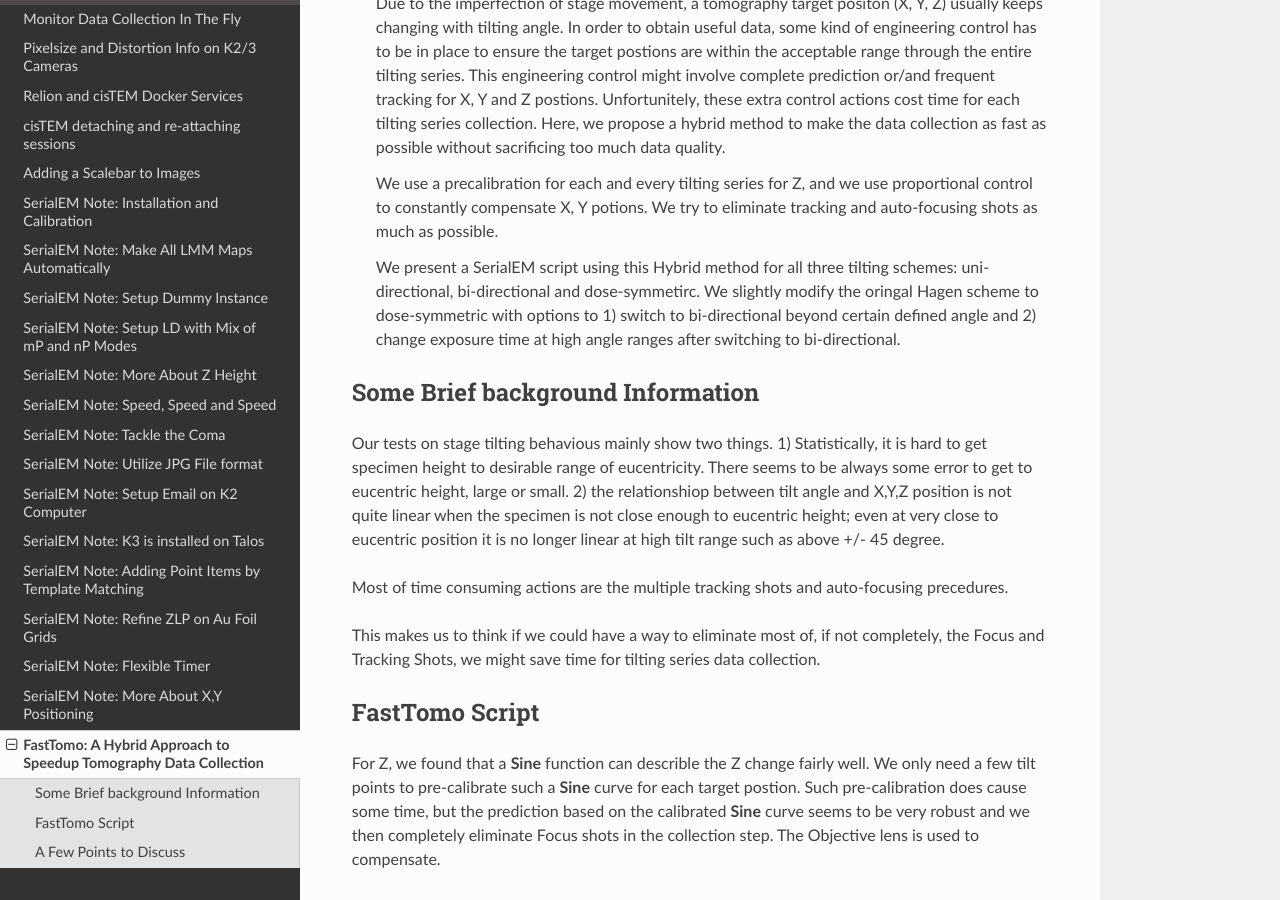
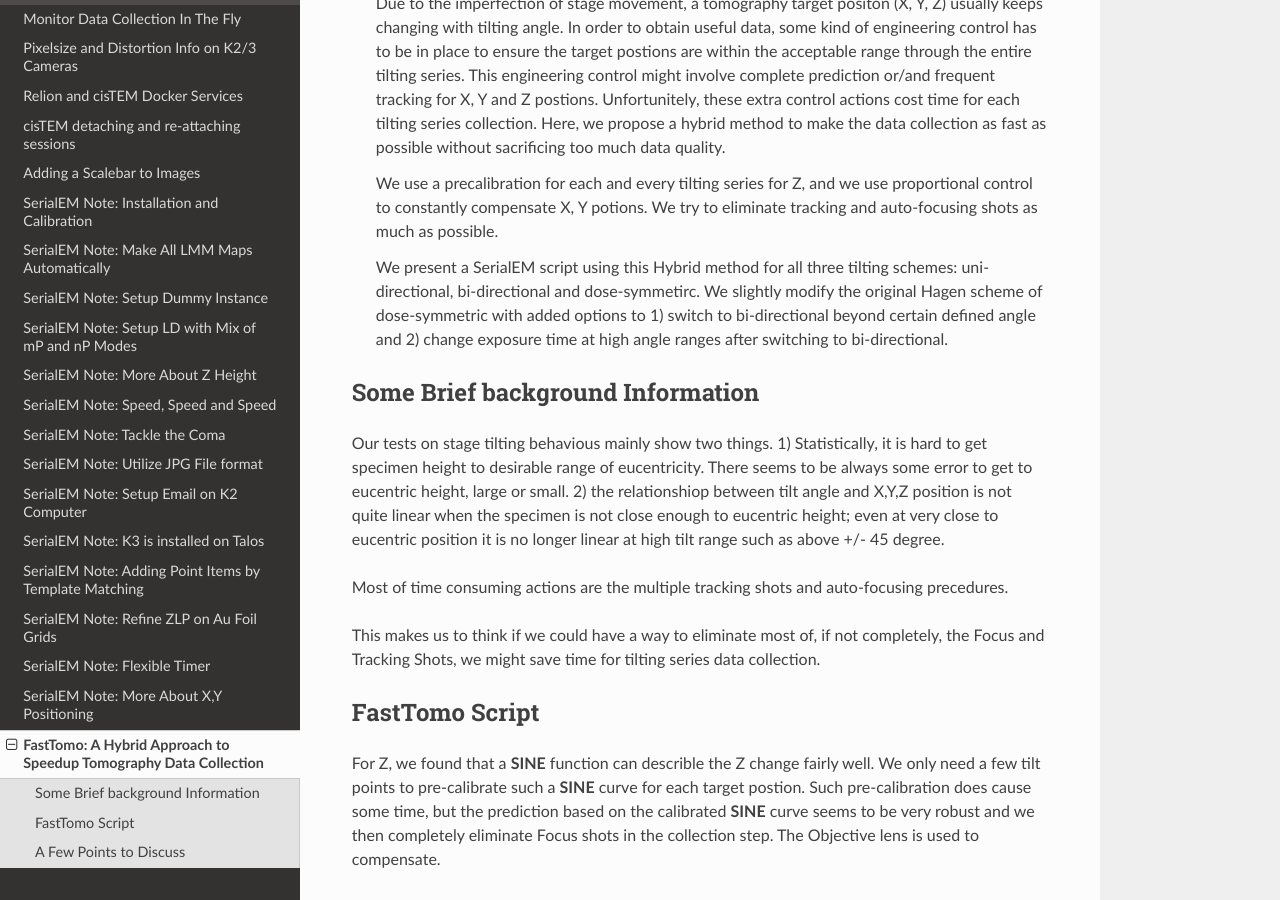
Before and after one commit to xuchen66/sphinx-emdocs, a Sphinx documentation site: the page built from source/fasttomo.rst, in a window 1280 px wide and 900 px high, scrolled down 356 px. Built offline with Sphinx 7.4.7 and the Read the Docs theme 2.0.0, drawn with Linux system fonts in a browser that asks for light colours; pages that are not in the unit, such as notebooks, are missing from menus.

Commit message:
Update fasttomo.rst

```diff
--- a/source/fasttomo.rst
+++ b/source/fasttomo.rst
@@ -22,7 +22,7 @@
       X, Y potions. We try to eliminate tracking and auto-focusing shots as much as possible.
 
       We present a SerialEM script using this Hybrid method for all three tilting schemes: uni-directional, bi-directional and
-      dose-symmetirc. We slightly modify the oringal Hagen scheme to dose-symmetric with options to 1) switch to bi-directional
+      dose-symmetirc. We slightly modify the original Hagen scheme of dose-symmetric with added options to 1) switch to bi-directional
       beyond certain defined angle and 2) change exposure time at high angle ranges after switching to bi-directional.
 
 .. _background:
@@ -45,8 +45,8 @@
 FastTomo Script
 ---------------
 
-For Z, we found that a **Sine** function can describle the Z change fairly well. We only need a few tilt points to pre-calibrate such
-a **Sine** curve for each target postion. Such pre-calibration does cause some time, but the prediction based on the calibrated **Sine** curve seems to be very robust and we then completely eliminate Focus shots in the collection step. The Objective  lens is used to compensate.
+For Z, we found that a **SINE** function can describle the Z change fairly well. We only need a few tilt points to pre-calibrate such
+a **SINE** curve for each target postion. Such pre-calibration does cause some time, but the prediction based on the calibrated **SINE** curve seems to be very robust and we then completely eliminate Focus shots in the collection step. The Objective  lens is used to compensate.
 
 For X,Y, we do not perform any precalibration. Instead, we use the returned Record images to perform the porportional control.
 Namely, we align the feature from Record image at each tilt to its previous one and we use Image Shift to compensate. We completely
```
